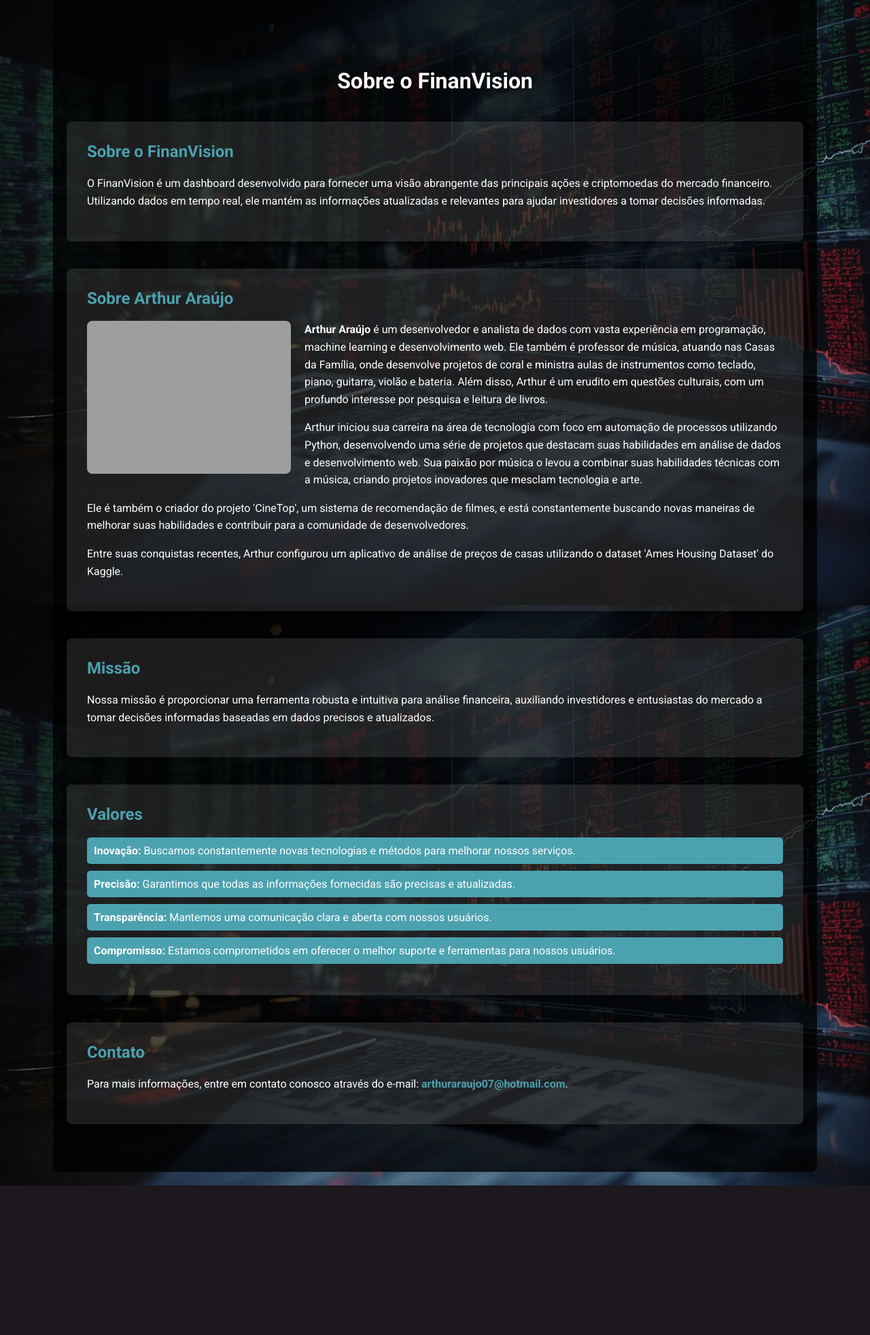
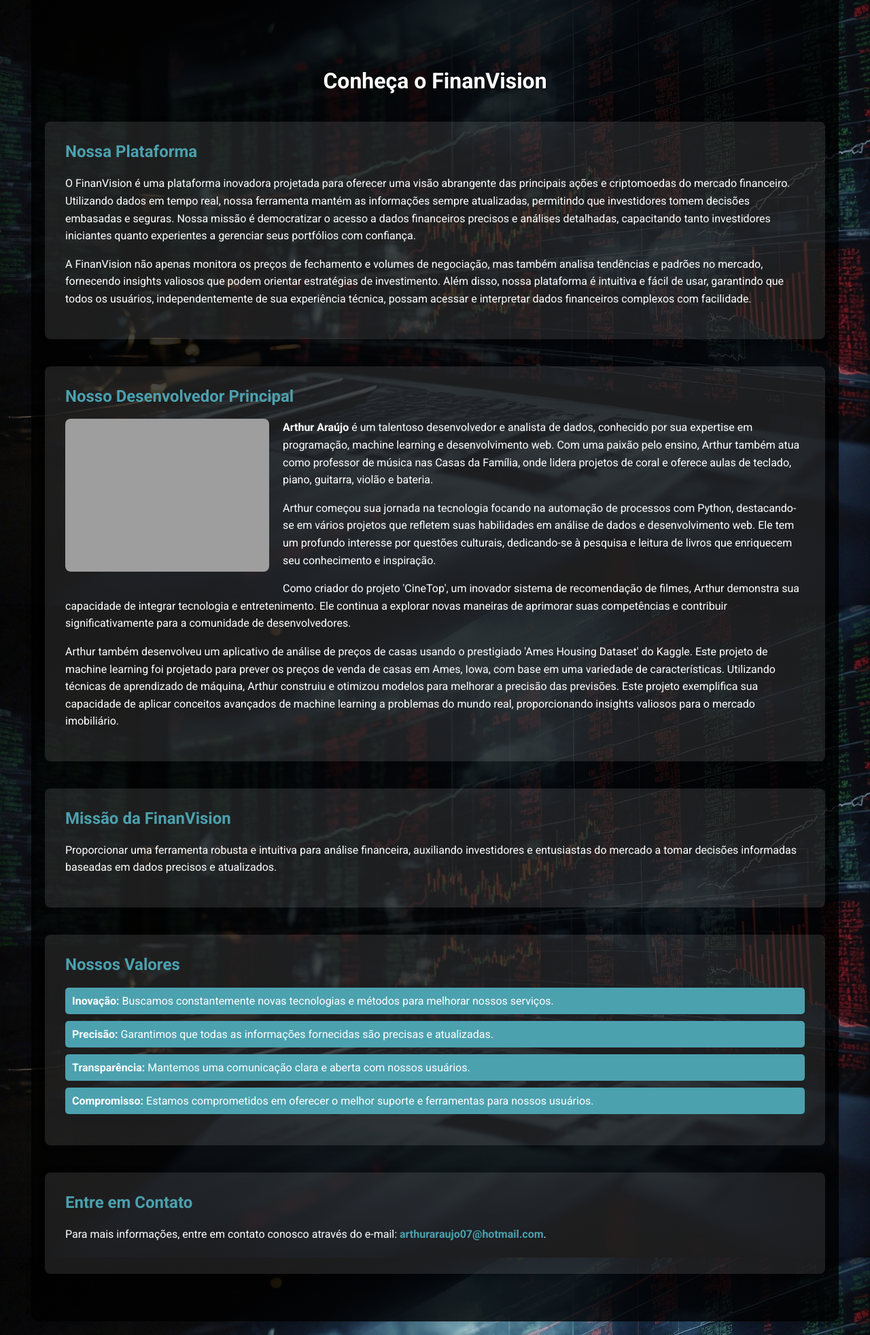
Before and after one commit to ragnarthur/finance_dashboard, a Flask app: page /about in a window 1280 px wide. Shown: the part 70-2034 px from the top of the page at 68% size. Before the commit the page ends 1814 px from the top, so only its background shows below. Run offline with Flask 3, Linux system fonts and the light colour scheme; grey boxes are pictures that could not be loaded.

Commit message:
commit final estilização

```diff
--- a/templates/about.html
+++ b/templates/about.html
@@ -76,7 +76,7 @@
             margin: 20px auto;
             border-radius: 9px;
             box-shadow: 0 0 10px rgba(0, 0, 0, 0.1);
-            max-width: 80%;
+            max-width: 85%;
         }
 
         .section {
@@ -118,6 +118,12 @@
             padding: 10px;
             border-radius: 5px;
             color: #fff;
+            transition: background-color 0.3s, transform 0.3s;
+        }
+
+        .section li:hover {
+            background-color: #34495e;
+            transform: translateX(10px);
         }
 
         .section a {
@@ -146,32 +152,33 @@
     </nav>
 
     <div class="dashboard" id="about">
-        <h1>Sobre o FinanVision</h1>
+        <h1>Conheça o FinanVision</h1>
 
         <div class="section">
-            <h2>Sobre o FinanVision</h2>
-            <p>O FinanVision é um dashboard desenvolvido para fornecer uma visão abrangente das principais ações e criptomoedas do mercado financeiro. Utilizando dados em tempo real, ele mantém as informações atualizadas e relevantes para ajudar investidores a tomar decisões informadas.</p>
+            <h2>Nossa Plataforma</h2>
+            <p>O FinanVision é uma plataforma inovadora projetada para oferecer uma visão abrangente das principais ações e criptomoedas do mercado financeiro. Utilizando dados em tempo real, nossa ferramenta mantém as informações sempre atualizadas, permitindo que investidores tomem decisões embasadas e seguras. Nossa missão é democratizar o acesso a dados financeiros precisos e análises detalhadas, capacitando tanto investidores iniciantes quanto experientes a gerenciar seus portfólios com confiança.</p>
+            <p>A FinanVision não apenas monitora os preços de fechamento e volumes de negociação, mas também analisa tendências e padrões no mercado, fornecendo insights valiosos que podem orientar estratégias de investimento. Além disso, nossa plataforma é intuitiva e fácil de usar, garantindo que todos os usuários, independentemente de sua experiência técnica, possam acessar e interpretar dados financeiros complexos com facilidade.</p>
         </div>
 
         <div class="section">
-            <h2>Sobre Arthur Araújo</h2>
+            <h2>Nosso Desenvolvedor Principal</h2>
             <img src="{{ url_for('static', filename='images/arthur.jpg') }}" alt="Foto de Arthur Araújo" class="profile-image">
-            <p><strong>Arthur Araújo</strong> é um desenvolvedor e analista de dados com vasta experiência em programação, machine learning e desenvolvimento web. Ele também é professor de música, atuando nas Casas da Família, onde desenvolve projetos de coral e ministra aulas de instrumentos como teclado, piano, guitarra, violão e bateria. Além disso, Arthur é um erudito em questões culturais, com um profundo interesse por pesquisa e leitura de livros.</p>
+            <p><strong>Arthur Araújo</strong> é um talentoso desenvolvedor e analista de dados, conhecido por sua expertise em programação, machine learning e desenvolvimento web. Com uma paixão pelo ensino, Arthur também atua como professor de música nas Casas da Família, onde lidera projetos de coral e oferece aulas de teclado, piano, guitarra, violão e bateria.</p>
 
-            <p>Arthur iniciou sua carreira na área de tecnologia com foco em automação de processos utilizando Python, desenvolvendo uma série de projetos que destacam suas habilidades em análise de dados e desenvolvimento web. Sua paixão por música o levou a combinar suas habilidades técnicas com a música, criando projetos inovadores que mesclam tecnologia e arte.</p>
+            <p>Arthur começou sua jornada na tecnologia focando na automação de processos com Python, destacando-se em vários projetos que refletem suas habilidades em análise de dados e desenvolvimento web. Ele tem um profundo interesse por questões culturais, dedicando-se à pesquisa e leitura de livros que enriquecem seu conhecimento e inspiração.</p>
 
-            <p>Ele é também o criador do projeto 'CineTop', um sistema de recomendação de filmes, e está constantemente buscando novas maneiras de melhorar suas habilidades e contribuir para a comunidade de desenvolvedores.</p>
+            <p>Como criador do projeto 'CineTop', um inovador sistema de recomendação de filmes, Arthur demonstra sua capacidade de integrar tecnologia e entretenimento. Ele continua a explorar novas maneiras de aprimorar suas competências e contribuir significativamente para a comunidade de desenvolvedores.</p>
 
-            <p>Entre suas conquistas recentes, Arthur configurou um aplicativo de análise de preços de casas utilizando o dataset 'Ames Housing Dataset' do Kaggle.</p>
+            <p>Arthur também desenvolveu um aplicativo de análise de preços de casas usando o prestigiado 'Ames Housing Dataset' do Kaggle. Este projeto de machine learning foi projetado para prever os preços de venda de casas em Ames, Iowa, com base em uma variedade de características. Utilizando técnicas de aprendizado de máquina, Arthur construiu e otimizou modelos para melhorar a precisão das previsões. Este projeto exemplifica sua capacidade de aplicar conceitos avançados de machine learning a problemas do mundo real, proporcionando insights valiosos para o mercado imobiliário.</p>
         </div>
 
         <div class="section">
-            <h2>Missão</h2>
-            <p>Nossa missão é proporcionar uma ferramenta robusta e intuitiva para análise financeira, auxiliando investidores e entusiastas do mercado a tomar decisões informadas baseadas em dados precisos e atualizados.</p>
+            <h2>Missão da FinanVision</h2>
+            <p>Proporcionar uma ferramenta robusta e intuitiva para análise financeira, auxiliando investidores e entusiastas do mercado a tomar decisões informadas baseadas em dados precisos e atualizados.</p>
         </div>
 
         <div class="section">
-            <h2>Valores</h2>
+            <h2>Nossos Valores</h2>
             <ul>
                 <li><strong>Inovação:</strong> Buscamos constantemente novas tecnologias e métodos para melhorar nossos serviços.</li>
                 <li><strong>Precisão:</strong> Garantimos que todas as informações fornecidas são precisas e atualizadas.</li>
@@ -181,7 +188,7 @@
         </div>
 
         <div class="section">
-            <h2>Contato</h2>
+            <h2>Entre em Contato</h2>
             <p>Para mais informações, entre em contato conosco através do e-mail: <a href="mailto:arthuraraujo07@hotmail.com">arthuraraujo07@hotmail.com</a>.</p>
         </div>
     </div>
```
